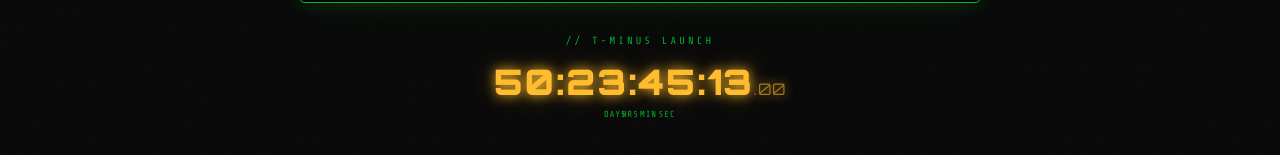
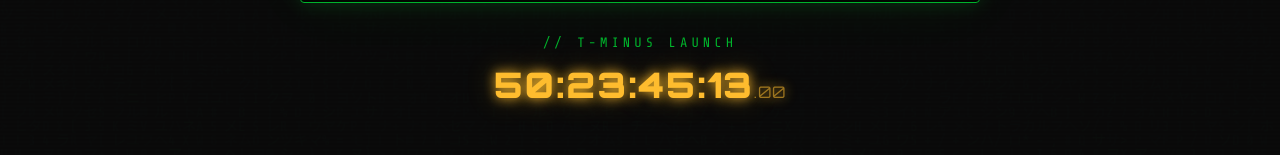
Before and after one commit to cFalc0/porio.dev, a plain HTML site: page index.html in a window 1280 px wide. Shown: the part 625-780 px from the top of the page. Drawn offline with nearby package versions, Linux system fonts and the light colour scheme.

Commit message:
fix: remove DAYS/HRS/MIN/SEC labels, bigger T-MINUS label

```diff
--- a/index.html
+++ b/index.html
@@ -74,7 +74,7 @@
     }
 
     .countdown-label {
-      font-size: 0.65rem;
+      font-size: 0.85rem;
       letter-spacing: 0.3em;
       margin-bottom: 0.75rem;
       color: var(--green-dim);
@@ -360,9 +360,6 @@
   <div class="countdown-wrap">
     <div class="countdown-label">// T-MINUS LAUNCH</div>
     <div class="countdown-digits" id="countdown">--:--:--:--<span class="countdown-ms">.<span id="countdown-ms">--</span></span></div>
-    <div class="countdown-units">
-      <span>DAYS</span><span>HRS</span><span>MIN</span><span>SEC</span>
-    </div>
   </div>
 
 </div>
```
